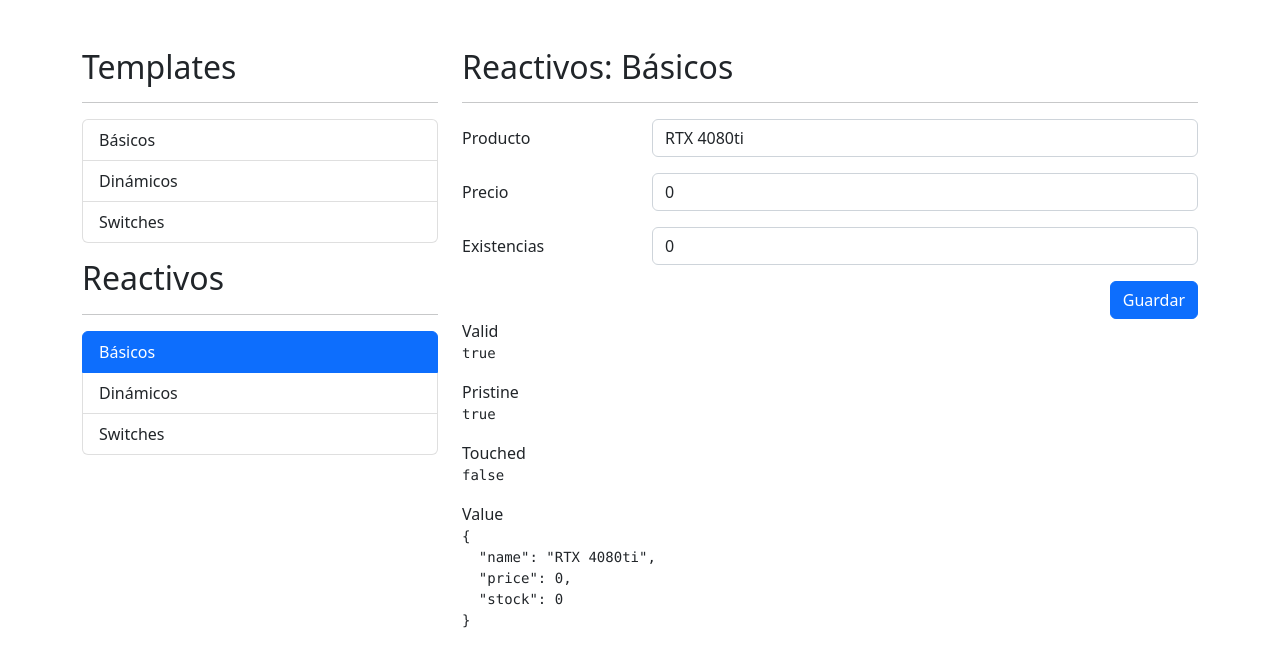
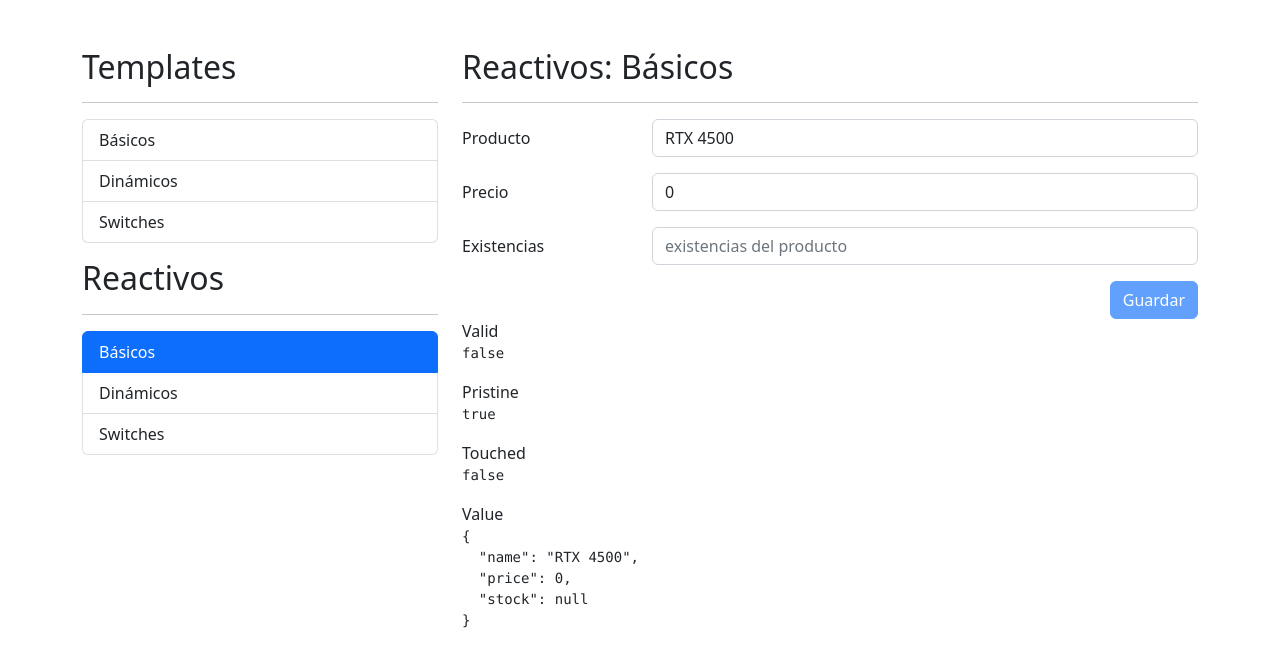
Before and after one commit to czabala847/FormApp, an Angular app: page /reactive/basics in a window 1280 px wide. Shown: the top 666 px of the page. Built offline with nearby package versions, Linux system fonts and the light colour scheme.

Commit message:
Crando validaciones basicas con formularios reactivos

```diff
--- a/src/app/reactive/components/basics/basics.component.html
+++ b/src/app/reactive/components/basics/basics.component.html
@@ -3,7 +3,7 @@
 
 <div class="row">
   <div class="col">
-    <form autocomplete="off" [formGroup]="basicForm">
+    <form autocomplete="off" [formGroup]="basicForm" (ngSubmit)="save()">
       <!-- campo del producto -->
       <div class="mb-3 row">
         <label class="col-sm-3 col-form-label">Producto</label>
@@ -15,7 +15,7 @@
             name="product"
             formControlName="name"
           />
-          <span class="form-text text-danger" *ngIf="false"
+          <span class="form-text text-danger" *ngIf="validField('name')"
             >Debe de ser de 3 letras</span
           >
         </div>
@@ -32,7 +32,7 @@
             name="price"
             formControlName="price"
           />
-          <span class="form-text text-danger" *ngIf="false"
+          <span class="form-text text-danger" *ngIf="validField('price')"
             >El precio debe ser mayor o igual a cero</span
           >
         </div>
@@ -49,12 +49,19 @@
             name="stock"
             formControlName="stock"
           />
+          <span class="form-text text-danger" *ngIf="validField('stock')"
+            >La existencia debe ser mayor o igual a cero</span
+          >
         </div>
       </div>
 
       <div class="row">
         <div class="col">
-          <button type="submit" class="btn btn-primary float-end">
+          <button
+            type="submit"
+            class="btn btn-primary float-end"
+            [disabled]="basicForm.invalid"
+          >
             Guardar
           </button>
         </div>
--- a/src/app/reactive/components/basics/basics.component.ts
+++ b/src/app/reactive/components/basics/basics.component.ts
@@ -1,5 +1,5 @@
 import { Component, OnInit } from '@angular/core';
-import { FormControl, FormGroup, FormBuilder } from '@angular/forms';
+import { FormGroup, FormBuilder, Validators } from '@angular/forms';
 
 @Component({
   selector: 'app-basics',
@@ -12,12 +12,33 @@ export class BasicsComponent implements OnInit {
   // });
 
   basicForm: FormGroup = this.formBuilder.group({
-    name: ['RTX 4080ti'],
-    price: [0],
-    stock: [0],
+    name: [, [Validators.required, Validators.minLength(3)]],
+    price: [, [Validators.required, Validators.min(0)]],
+    stock: [, [Validators.required, Validators.min(0)]],
   });
 
   constructor(private formBuilder: FormBuilder) {}
 
-  ngOnInit(): void {}
+  ngOnInit(): void {
+    this.basicForm.patchValue({
+      name: 'RTX 4500',
+      price: 0,
+    });
+  }
+
+  validField(nameField: string) {
+    return (
+      this.basicForm.controls[nameField].errors &&
+      this.basicForm.controls[nameField].touched
+    );
+  }
+
+  save() {
+    if (this.basicForm.invalid) {
+      this.basicForm.markAllAsTouched();
+    } else {
+      console.log('Guardando');
+      this.basicForm.reset();
+    }
+  }
 }
```
